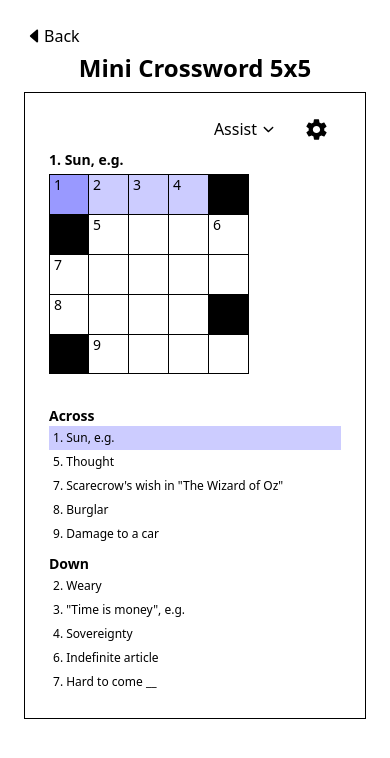
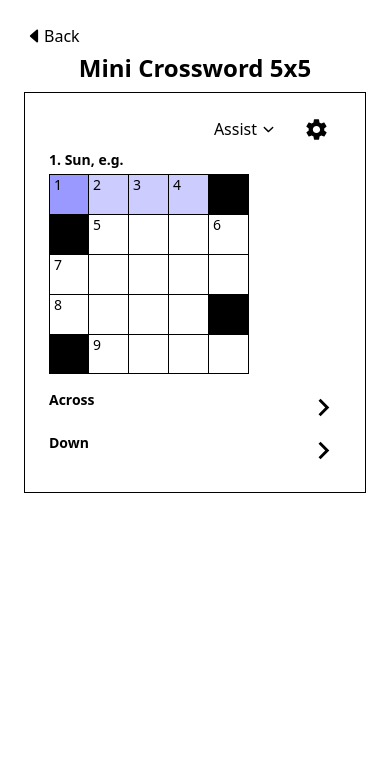
Before and after one commit to PersonaUnknown/ReactCrossword, a React (Vite) app: page /example in a window 390 px wide. Shown: the top 758 px of the page. Built offline with nearby package versions, Linux system fonts and the light colour scheme.

Commit message:
feat: keyboard sized adjusted to fit test phone + scroll disabled in event of tall elements that go beyond device height

```diff
--- a/package.json
+++ b/package.json
@@ -4,7 +4,7 @@
 	"version": "0.0.0",
 	"type": "module",
 	"scripts": {
-		"dev": "vite",
+		"dev": "vite --host",
 		"build": "tsc -b && vite build",
 		"lint": "eslint .",
 		"preview": "vite preview",
--- /dev/null
+++ b/src/components/container/Accordion.tsx
@@ -0,0 +1,72 @@
+import { useRef, useState } from "react";
+import { MdOutlineKeyboardArrowRight } from "react-icons/md";
+
+interface Props {
+	header: string;
+	children: React.ReactNode[];
+	className?: string;
+}
+
+/**
+ * Animated Accordion Component that shows and hides content by expanding and contracting content area.
+ * @prop header: label text for button that toggles accordion content
+ * @prop content: accordion content that gets shown or hidden
+ * @prop className: class name to apply border stylings <-- implemented for FAQ section
+ */
+const Accordion = ({ header, children, className = "" }: Props) => {
+	const [openState, setOpenState] = useState<boolean>(false);
+	const accordionContentRef = useRef<HTMLDivElement>(null);
+	const accordionArrowRef = useRef<HTMLDivElement>(null);
+	/**
+	 * Opens and closes accordion container
+	 */
+	const toggleAccordion = () => {
+		const newState = !openState;
+		setOpenState(newState);
+		if (accordionContentRef.current) {
+			const scrollHeight = `${accordionContentRef.current.scrollHeight}px`;
+			accordionContentRef.current.style.maxHeight = newState
+				? scrollHeight
+				: "0px";
+		}
+		if (accordionArrowRef.current) {
+			accordionArrowRef.current.style.transform = newState
+				? "rotate(90deg)"
+				: "rotate(0deg)";
+		}
+	};
+	return (
+		<div className={className}>
+			<button
+				type="button"
+				className="w-full flex flex-row bg-transparent border-0"
+				onClick={toggleAccordion}
+			>
+				<div className="text-sm md:text-lg font-bold text-start cursor-pointer w-full flex flex-row bg-transparent border-0">
+					{header}
+				</div>
+				<div
+					ref={accordionArrowRef}
+					className="transition-transform duration-250 ease-out ml-auto my-auto"
+				>
+					<MdOutlineKeyboardArrowRight size={35} color="black" />
+				</div>
+			</button>
+			<div
+				className="max-h-0 overflow-hidden transition-[max-height] duration-200 ease-out text-base md:text-lg"
+				ref={accordionContentRef}
+			>
+				{children.map((child, index) => {
+					const key = `child-${index}`;
+					return (
+						<div key={key} className="w-full">
+							{child}
+						</div>
+					);
+				})}
+			</div>
+		</div>
+	);
+};
+
+export default Accordion;
--- a/src/components/crossword/CrosswordGrid.tsx
+++ b/src/components/crossword/CrosswordGrid.tsx
@@ -33,6 +33,7 @@ import type {
 	WordDirection,
 	WordProgress,
 } from "../../utils/types";
+import Accordion from "../container/Accordion";
 import MobileKeyboard from "../input/MobileKeyboard";
 import CrosswordHint from "./CrosswordHint";
 import CrosswordMenu from "./CrosswordMenu";
@@ -335,6 +336,7 @@ const CrosswordGrid = ({ data }: Props) => {
 		setInputStatus("incomplete");
 		setIncorrectSeen(false);
 		gridRef?.current?.focus();
+		document.body.style.overflow = "auto";
 	}, [currDirection, tiles, words]);
 	/**
 	 * Init crossword progress and tile data.
@@ -358,6 +360,10 @@ const CrosswordGrid = ({ data }: Props) => {
 				setHasWon(true);
 			}
 			const inputStatus = getGridCompletionMessage(data, tileStates);
+			if (inputStatus !== "incomplete" || hasWon) {
+				document.body.style.overflow = "hidden";
+				window.scrollTo({ top: 0 });
+			}
 			setInputStatus(inputStatus);
 		}
 	}, [progress, canEdit]);
@@ -422,6 +428,7 @@ const CrosswordGrid = ({ data }: Props) => {
 									if (inputStatus === "wrong") {
 										setIncorrectSeen(true);
 									}
+									document.body.style.overflow = "auto";
 								}}
 							>
 								<MdClose size={30} color="black" />
@@ -461,6 +468,7 @@ const CrosswordGrid = ({ data }: Props) => {
 							type="button"
 							onClick={() => {
 								setCanEdit(true);
+								document.body.style.overflow = "auto";
 							}}
 						/>
 					)}
@@ -483,7 +491,7 @@ const CrosswordGrid = ({ data }: Props) => {
 				</div>
 				{/* Crossword Tiles and Hints */}
 				<div
-					className="flex gap-8"
+					className="flex gap-4 md:gap-8"
 					style={{
 						flexDirection: windowDimensions.width >= 640 ? "row" : "column",
 					}}
@@ -516,10 +524,25 @@ const CrosswordGrid = ({ data }: Props) => {
 							})}
 						</div>
 					</div>
+					<MobileView>
+						<div className="flex justify-center md:hidden">
+							<MobileKeyboard
+								onKeyPress={onKeyPress}
+								onBackspace={() => {
+									onKeyPress("Backspace");
+								}}
+								onEnter={() => {
+									onKeyPress("Enter");
+								}}
+								onSpace={() => {
+									onKeyPress(" ");
+								}}
+							/>
+						</div>
+					</MobileView>
 					<div className="flex text-xs md:text-base flex-col gap-2 w-full">
 						{acrossHints.length > 0 && (
-							<section className="flex flex-col">
-								<h2 className="text-sm md:text-lg font-bold">Across</h2>
+							<Accordion header="Across">
 								{acrossHints.map((hint, index) => {
 									const key = `across-${index}`;
 									const hintIndex = hintStates.indexOf(hint);
@@ -533,11 +556,10 @@ const CrosswordGrid = ({ data }: Props) => {
 										/>
 									);
 								})}
-							</section>
+							</Accordion>
 						)}
 						{downHints.length > 0 && (
-							<section className="flex flex-col">
-								<h2 className="text-sm md:text-lg font-bold">Down</h2>
+							<Accordion header="Down">
 								{downHints.map((hint, index) => {
 									const key = `down-${index}`;
 									const hintIndex = hintStates.indexOf(hint);
@@ -551,7 +573,7 @@ const CrosswordGrid = ({ data }: Props) => {
 										/>
 									);
 								})}
-							</section>
+							</Accordion>
 						)}
 					</div>
 				</div>
@@ -569,22 +591,6 @@ const CrosswordGrid = ({ data }: Props) => {
 					</button>
 				</nav>
 			)}
-			<MobileView>
-				<div className="flex justify-center pb-4 md:hidden">
-					<MobileKeyboard
-						onKeyPress={onKeyPress}
-						onBackspace={() => {
-							onKeyPress("Backspace");
-						}}
-						onEnter={() => {
-							onKeyPress("Enter");
-						}}
-						onSpace={() => {
-							onKeyPress(" ");
-						}}
-					/>
-				</div>
-			</MobileView>
 		</div>
 	);
 };
--- a/src/components/crossword/CrosswordHint.tsx
+++ b/src/components/crossword/CrosswordHint.tsx
@@ -14,7 +14,7 @@ const CrosswordHint = ({ state, onClick }: Props) => {
 		<button
 			type="button"
 			onClick={onClick}
-			className="text-start cursor-pointer p-1"
+			className="text-start cursor-pointer p-1 w-full"
 			style={{
 				backgroundColor: backgroundColor,
 				color: textColor,
--- a/src/components/input/MobileKeyboard.tsx
+++ b/src/components/input/MobileKeyboard.tsx
@@ -22,7 +22,7 @@ const MobileKeyboard = ({
 			{MobileKeyboardLayout.map((row, index) => {
 				const key = `row-${index}`;
 				return (
-					<div key={key} className={"flex gap-2 justify-center"}>
+					<div key={key} className={"flex gap-0.5 md:gap-2 justify-center"}>
 						{row.map((key) => {
 							if (key === "Space") {
 								return (
--- a/src/components/input/MobileKeyboardKey.tsx
+++ b/src/components/input/MobileKeyboardKey.tsx
@@ -19,13 +19,13 @@ const MobileKeyboardKey = ({ character, onClick }: Props) => {
 		<button
 			type="button"
 			onClick={onKeyPress}
-			className="rounded-lg bg-gray-200 text-lg p-3 cursor-pointer"
+			className="rounded-lg bg-gray-200 px-2 py-1.5 md:p-3 cursor-pointer"
 			tabIndex={-1}
 		>
-			{character === "BackSpace" && <FaBackspace size={30} />}
-			{character === "Space" && <MdSpaceBar size={30} />}
-			{character === "Return" && <MdKeyboardReturn size={30} />}
-			{isLetter && character}
+			{character === "BackSpace" && <FaBackspace size={20} />}
+			{character === "Space" && <MdSpaceBar size={20} />}
+			{character === "Return" && <MdKeyboardReturn size={20} />}
+			<p className="w-2.5">{isLetter && character}</p>
 		</button>
 	);
 };
--- a/src/pages/HomePage.tsx
+++ b/src/pages/HomePage.tsx
@@ -4,6 +4,7 @@ import { IoIosArrowForward } from "react-icons/io";
  * Main page, compiling list of Crossword Puzzles
  */
 const HomePage = () => {
+	document.body.style.overflow = "auto";
 	return (
 		<div className="min-h-screen p-4 manrope space-y-2 md:space-y-4">
 			<h1 className="text-center text-2xl md:text-4xl"> Crossword Puzzles </h1>
--- a/src/utils/keyboardData.ts
+++ b/src/utils/keyboardData.ts
@@ -4,6 +4,6 @@
 export const MobileKeyboardLayout: string[][] = [
 	["Q", "W", "E", "R", "T", "Y", "U", "I", "O", "P"],
 	["A", "S", "D", "F", "G", "H", "J", "K", "L"],
-	["Z", "X", "C", "V", "B", "N", "M", "BackSpace"],
-	["Space", "Return"],
+	["Z", "X", "C", "V", "B", "N", "M"],
+	["Space", "Return", "BackSpace"],
 ];
```
